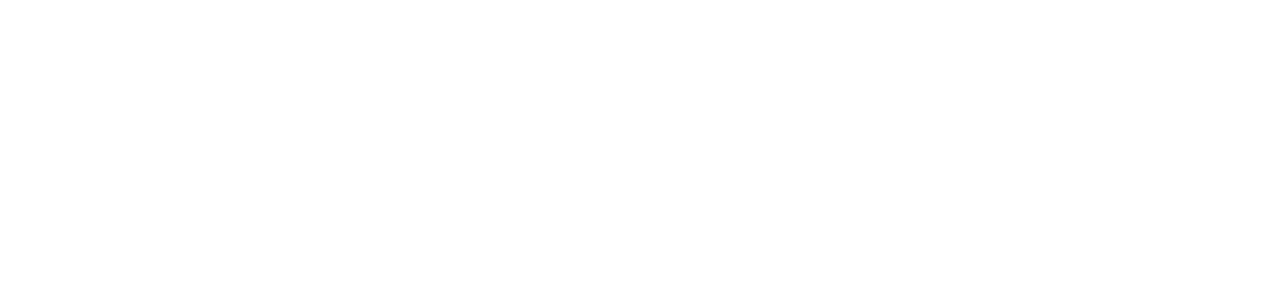
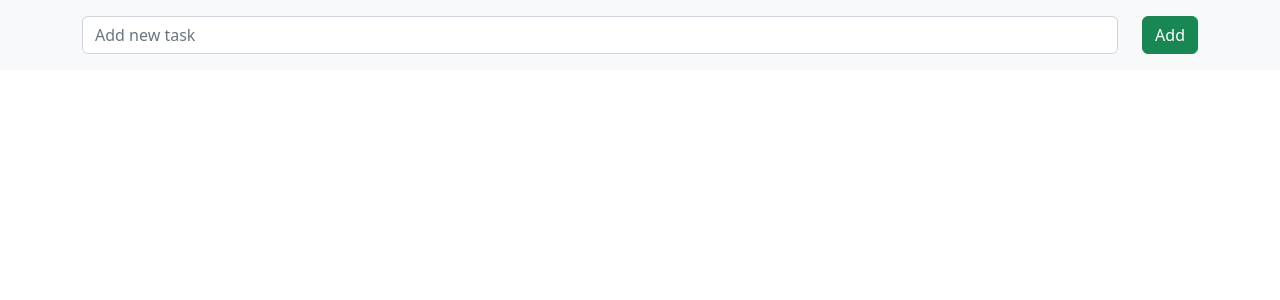
Before and after one commit to omurbekov-azamat/homework-53, a React (Create React App) app: page / in a window 1280 px wide. Shown: the top 300 px of the page. Built offline with nearby package versions, Linux system fonts and the light colour scheme.

Commit message:
Described the appearance TaskForm.tsx;

```diff
--- a/src/App.tsx
+++ b/src/App.tsx
@@ -1,9 +1,9 @@
 import React from 'react';
+import TaskForm from "./TaskForm/TaskForm";
 
 function App() {
   return (
-    <div className="App">
-    </div>
+      <TaskForm/>
   );
 }
 
--- a/src/TaskForm/TaskForm.tsx
+++ b/src/TaskForm/TaskForm.tsx
@@ -0,0 +1,16 @@
+import React from "react";
+
+const TaskForm = () => {
+  return (
+    <div className='bg-light p-3'>
+      <form>
+        <div className='container d-flex'>
+          <input type="text" className='form-control' placeholder='Add new task'/>
+          <button className='btn btn-success ms-4'>Add</button>
+        </div>
+      </form>
+    </div>
+  )
+}
+
+export default TaskForm;
```
